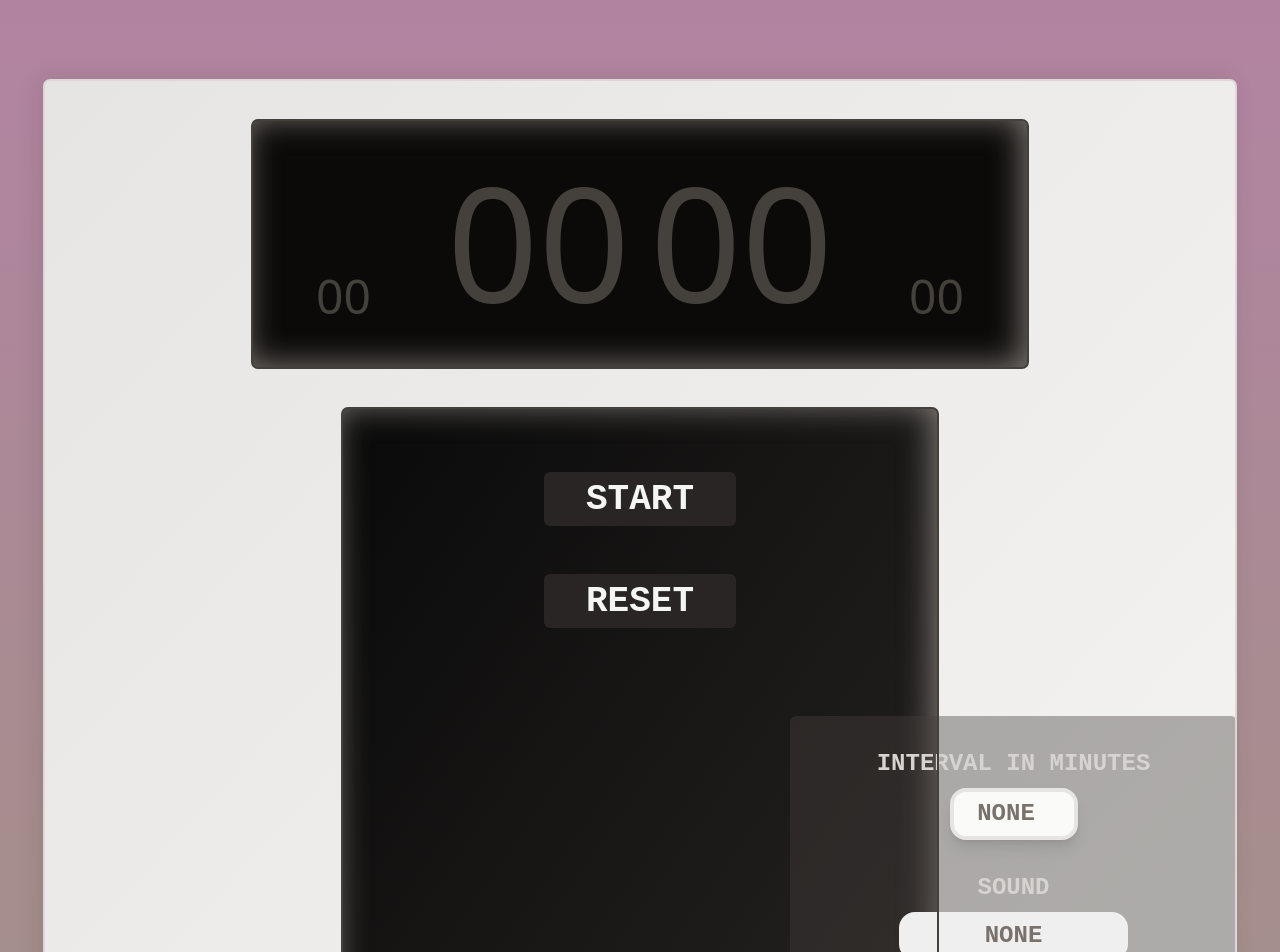
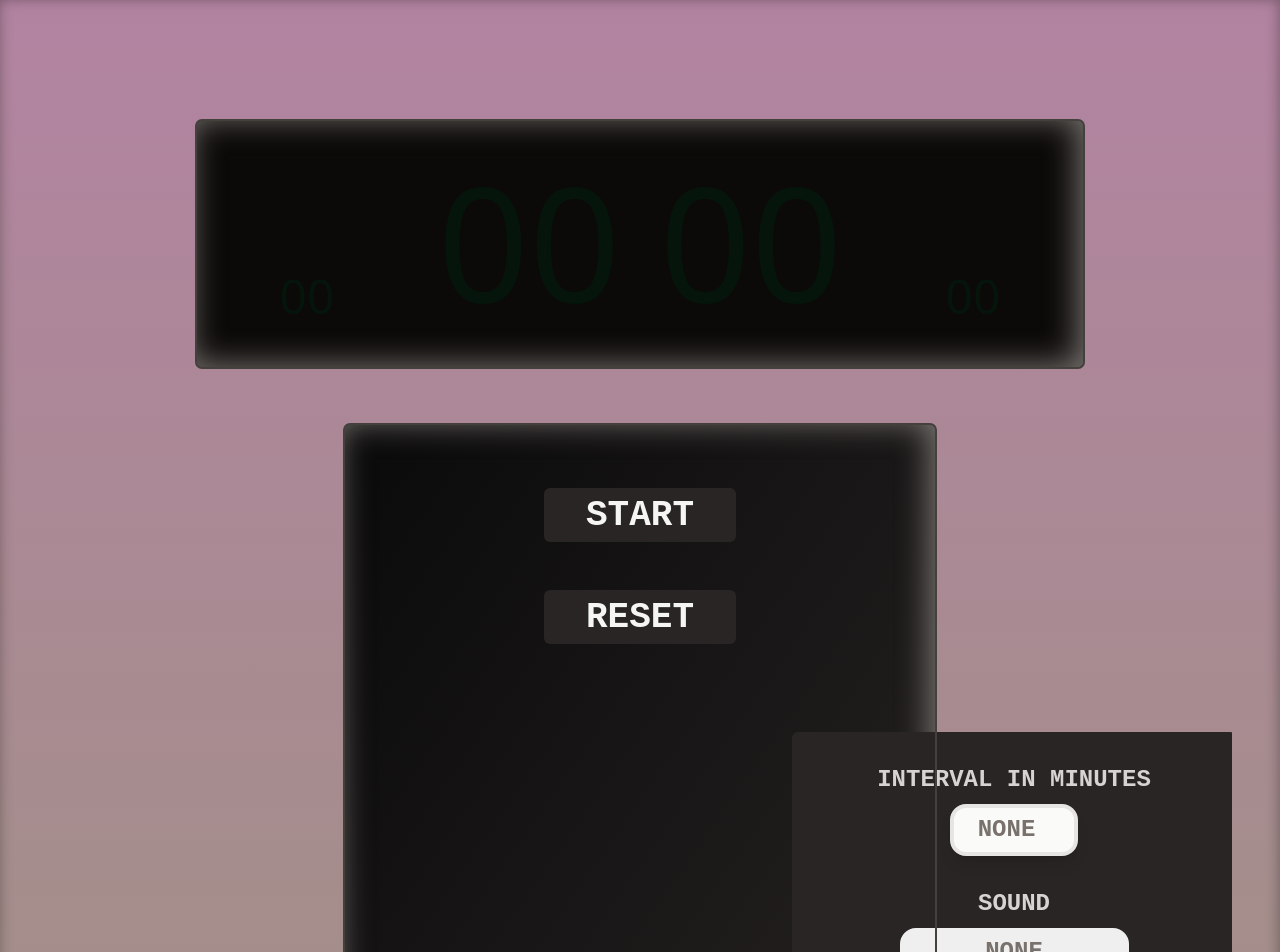
Before and after one commit to davidschraedel/stopwatch, a React (Vite) app: page / in a window 1280 px wide. Shown: the top 952 px of the page. Built offline with nearby package versions, Linux system fonts and the light colour scheme.

Commit message:
display colors, remove light bg

```diff
--- a/src/App.jsx
+++ b/src/App.jsx
@@ -4,7 +4,7 @@ import Footer from "./Footer";
 function App() {
   return (
     <>
-      <div className="z-0 pt-20 px-1 sm:px-10 sm:min-w-min text-center text-2xl bg-gradient-to-b from-[#b283a1] to-[#9b977c] antialiased">
+      <div className="z-0 pt-20 px-1 sm:px-10 sm:min-w-min text-center text-2xl bg-gradient-to-b from-[#b283a1] to-[#9b957c] antialiased shadow-outer">
         <Stopwatch />
         <Footer />
       </div>
--- a/src/stopwatch/Display.jsx
+++ b/src/stopwatch/Display.jsx
@@ -4,35 +4,30 @@ const Display = (props) => {
   return (
     <>
       {/* clock face */}
-      <div className="flex gap-1 sm:gap-0 outline -outline-offset-1 outline-2 outline-stone-700 shadow-display justify-center items-end sm:text-3xl text-stone-50 bg-stone-950 md:text-4xl lg:text-5xl pt-14 pb-16 sm:pt-10 sm:pb-12 px-2 sm:mx-10 md:mx-24 lg:mx-40 xl:mx-52 rounded-md selection:bg-stone-700 selection:text-green-500 ">
-        <div className={`flex-1 ${props.hours === "00" ? "text-stone-700" : "text-stone-300"}`}>
-          {props.hours}
-        </div>
-        <div className="hidden sm:block w-5 text-4xl md:text-5xl lg:text-6xl text-stone-600 select-none">
+      <div className="flex gap-1 sm:gap-0 outline -outline-offset-1 outline-2 outline-stone-700 shadow-display justify-center items-end sm:text-3xl text-green-500 bg-stone-950 md:text-4xl lg:text-5xl pt-14 pb-16 sm:pt-10 sm:pb-12 px-2 mx-auto w-11/12 sm:w-10/12 md:w-9/12 rounded-md selection:bg-stone-700 selection:text-green-500 ">
+        <div className={`flex-1 ${props.hours === "00" && "text-darkGreen"}`}>{props.hours}</div>
+        <div className="hidden sm:block w-4 text-4xl md:text-5xl lg:text-6xl text-stone-600 select-none">
           {" "}
         </div>
         <div
           className={`flex-1 ${
-            props.minutes === "00" && "text-stone-700"
+            props.minutes === "00" && "text-darkGreen"
           } text-6xl sm:text-8xl md:text-[7rem] lg:text-[10rem]`}>
           {props.minutes}
         </div>
-        <div className="hidden sm:block w-5 text-8xl md:text-9xl lg:text-7xl text-stone-600 select-none">
+        <div className="hidden sm:block w-4 text-8xl md:text-9xl lg:text-7xl text-stone-600 select-none">
           {" "}
         </div>
         <div
           className={`flex-1 ${
-            props.seconds === "00" && "text-stone-700"
+            props.seconds === "00" && "text-darkGreen"
           } text-6xl sm:text-8xl md:text-[7rem] lg:text-[10rem] `}>
           {props.seconds}
         </div>
-        <div className="hidden sm:block w-5 text-4xl md:text-5xl lg:text-6xl text-stone-600 select-none">
+        <div className="hidden sm:block w-4 text-4xl md:text-5xl lg:text-6xl text-stone-600 select-none">
           {" "}
         </div>
-        <div
-          className={`flex-1  ${
-            props.milliseconds === "00" ? "text-stone-700" : "text-stone-300"
-          } `}>
+        <div className={`flex-1  ${props.milliseconds === "00" && "text-darkGreen"} `}>
           {props.milliseconds}
         </div>
       </div>
--- a/src/stopwatch/Stopwatch.jsx
+++ b/src/stopwatch/Stopwatch.jsx
@@ -135,7 +135,7 @@ function Stopwatch() {
   };
 
   return (
-    <div className="bg-gradient-to-br from-stone-200 to-stone-100 pt-10 pb-20 rounded-t-md rounded-b-md outline outline-2 -outline-offset-1 outline-[#ded7d5] mx-1 overflow-clip shadow-outerPlastic">
+    <div className=" pt-10 pb-10 rounded-t-md rounded-b-md outline-2 -outline-offset-1 outline-[#ded7d5] mx-2 overflow-clip ">
       <Display
         hours={formattedTime.hours}
         minutes={formattedTime.minutes}
@@ -143,7 +143,7 @@ function Stopwatch() {
         milliseconds={formattedTime.milliseconds}
       />
 
-      <div className="bg-gradient-to-tl from-stone-800 to-neutral-950 pb-1 w-11/12 sm:w-2/3 lg:w-1/2 mx-auto mt-10 mb-10 rounded-md shadow-display outline -outline-offset-1 outline-2 outline-stone-700 font-calc">
+      <div className="bg-gradient-to-tl from-stone-800 to-neutral-950 pb-1 w-11/12 sm:w-2/3 lg:w-1/2 mx-auto mt-14 rounded-md shadow-display outline -outline-offset-1 outline-2 outline-stone-700 font-calc">
         {/* clock buttons */}
         <div className="flex flex-col pt-12 sm:pt-16 pb-20 ">
           <div className="basis-1/2 pb-2">
@@ -169,7 +169,7 @@ function Stopwatch() {
         {/* settings */}
         <div className="flex flex-col pt-2 mb-20 mx-auto w-10/12 sm:w-9/12 xl:mx-[28rem] overflow-clip">
           <div className="flex flex-col justify-center">
-            <div className=" py-3 bg-stone-700 bg-opacity-40 shadow-plasticBacking text-stone-100 rounded-md select-none">
+            <div className=" py-3 bg-stone-800 bg-opacity-100 shadow-plasticBacking text-stone-100 rounded-md select-none">
               <h3 className="mt-5 select-none text-stone-300 font-semibold">INTERVAL IN MINUTES</h3>
               <input
                 type="number"
--- a/tailwind.config.js
+++ b/tailwind.config.js
@@ -18,10 +18,14 @@ export default {
       boxShadow: {
         display: "inset -0.35rem -0.15rem 2rem rgb(168, 162, 158,0.7);",
         outerPlastic: " -0.3rem -0.1rem 1.5rem rgb(28, 25, 23,0.1)",
-        body: " 0rem 0rem 1rem rgb(28, 25, 23,1)",
+        outer:
+          "inset -0.05rem -0.03rem 0.8rem rgb(28, 25, 23,0.4), 0 4px 6px -1px rgb(0 0 0 / 0.1), 0 2px 4px -2px rgb(0 0 0 / 0.1);",
       },
       fontFamily: {
         calc: "Courier New, Trebuchet MS",
+      },
+      colors: {
+        darkGreen: "hsl(144,61%,5%)",
       },
     },
   },
```
